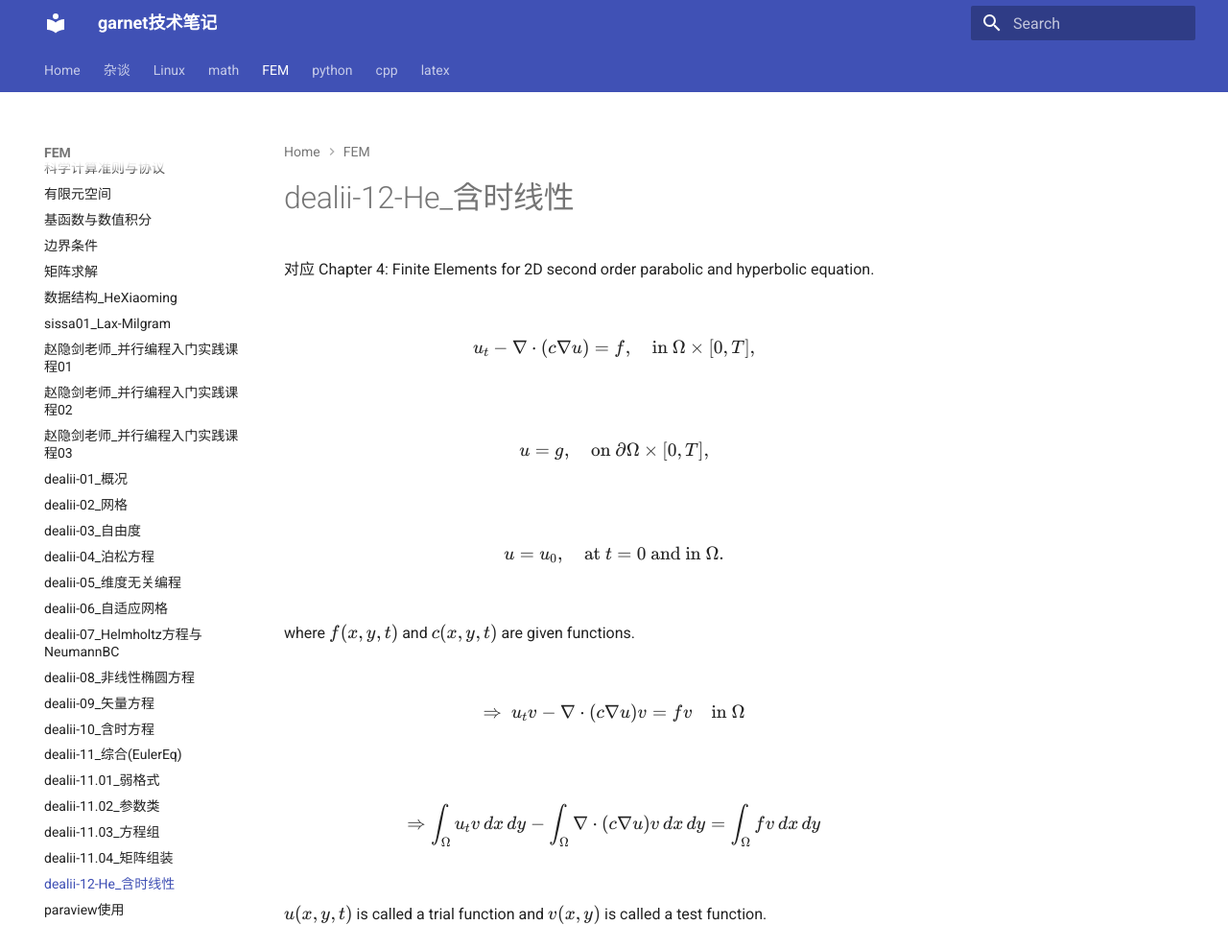
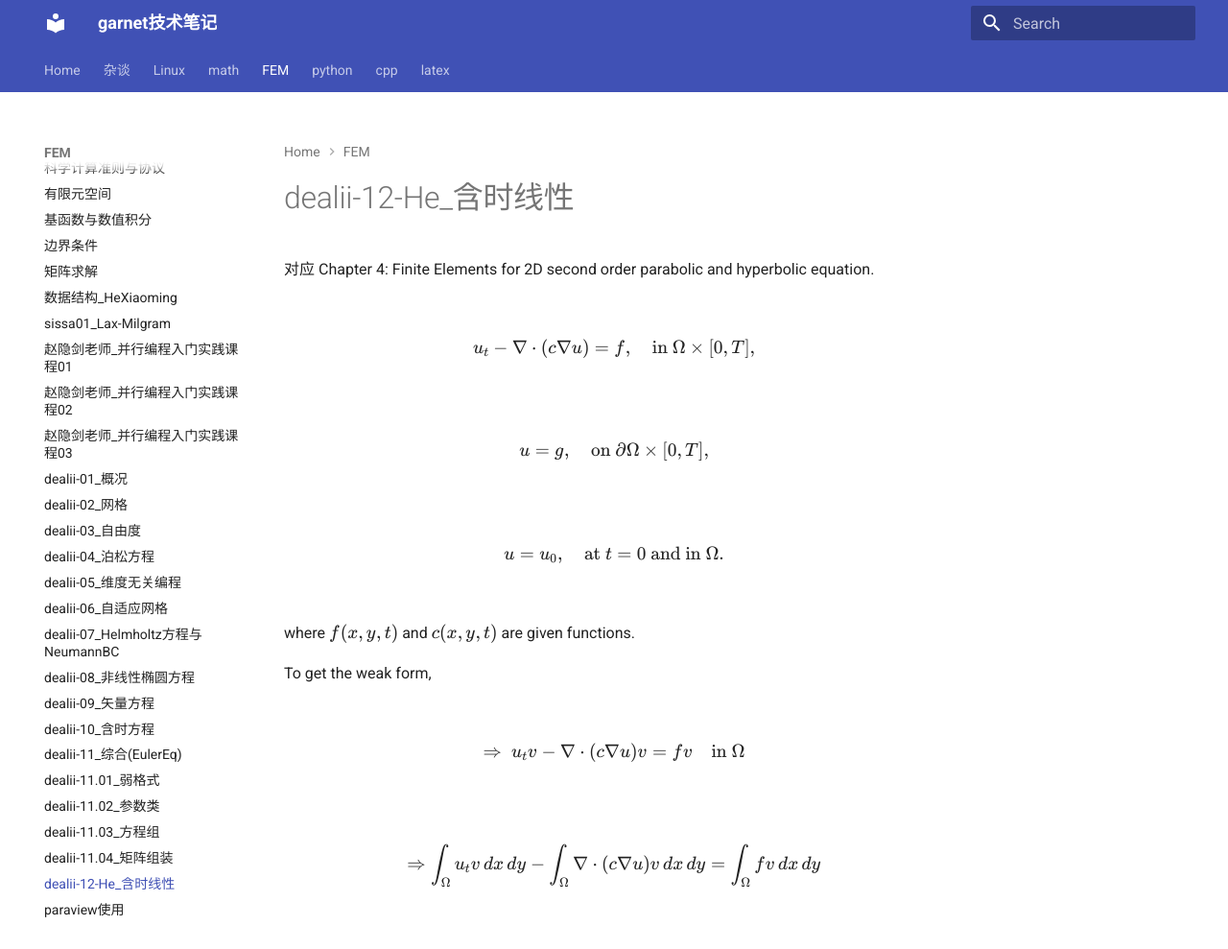
Before and after one commit to ymma98/technotes, an MkDocs documentation site: the page built from docs/FEM/dealii-12-He_含时线性.md, in a window 1280 px wide and 989 px high. Shown: the whole window at 96% size. Built offline with MkDocs 1.6.1 and Material for MkDocs 9.7.7, drawn with Linux system fonts in a browser that asks for light colours.

Commit message:
docs/FEM/dealii-12-He_含时线性.md updated from https://stackedit.cn/

```diff
--- a/docs/FEM/dealii-12-He_含时线性.md
+++ b/docs/FEM/dealii-12-He_含时线性.md
@@ -17,6 +17,8 @@ $$
 
 where $f(x, y, t)$ and $c(x, y, t)$ are given functions.
 
+To get the weak form,
+
 $$
 \Rightarrow \ u_t v - \nabla \cdot (c \nabla u) v = f v \quad \text{in} \ \Omega
 $$
@@ -25,12 +27,11 @@ $$
 \Rightarrow \int_{\Omega} u_t v \, dx \, dy - \int_{\Omega} \nabla \cdot (c \nabla u) v \, dx \, dy = \int_{\Omega} f v \, dx \, dy
 $$
 
-$u(x, y, t)$ is called a trial function and $v(x, y)$ is called a test function.
 
 
 
 
 <!--stackedit_data:
-eyJoaXN0b3J5IjpbLTc2MjgwNDUyNSwxNzM3MjEwNzQxLC02NT
-kyOTc4MjldfQ==
+eyJoaXN0b3J5IjpbNzM3Mzg2MDc3LDE3MzcyMTA3NDEsLTY1OT
+I5NzgyOV19
 -->
```
